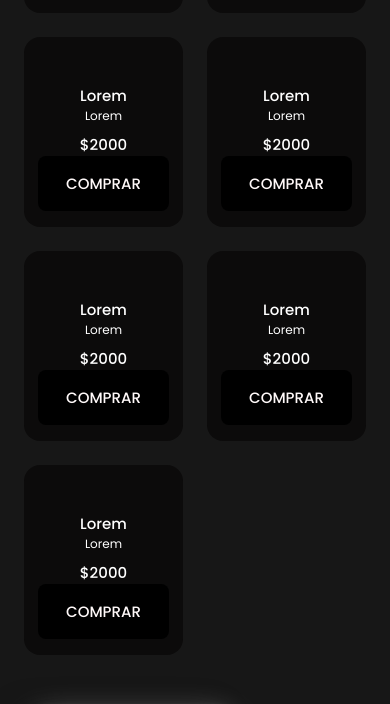
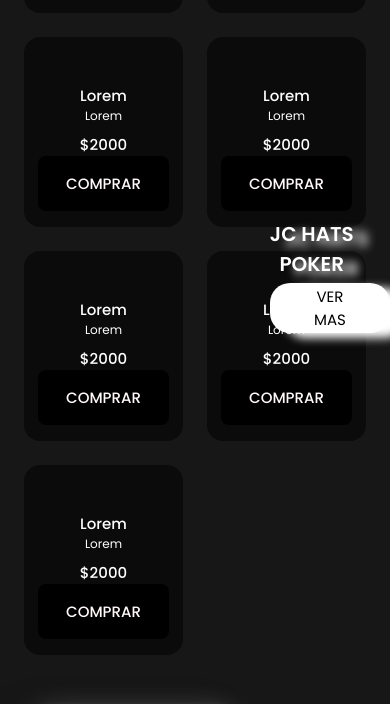
Before and after one commit to Gio-Zam161205/Maven-Jhian, a plain HTML site: page index.html in a window 390 px wide. Shown: the part 2781-3485 px from the top of the page. Drawn offline with nearby package versions, Linux system fonts and the light colour scheme.

Commit message:
Update style.css

```diff
--- a/css/style.css
+++ b/css/style.css
@@ -987,7 +987,7 @@ button {
     position: absolute;
     left: 65%;
     filter: drop-shadow(15px 5px 5px #FFFFFF);
-    top: 4080px;
+    top: 3000px;
 }
 }
 
```
